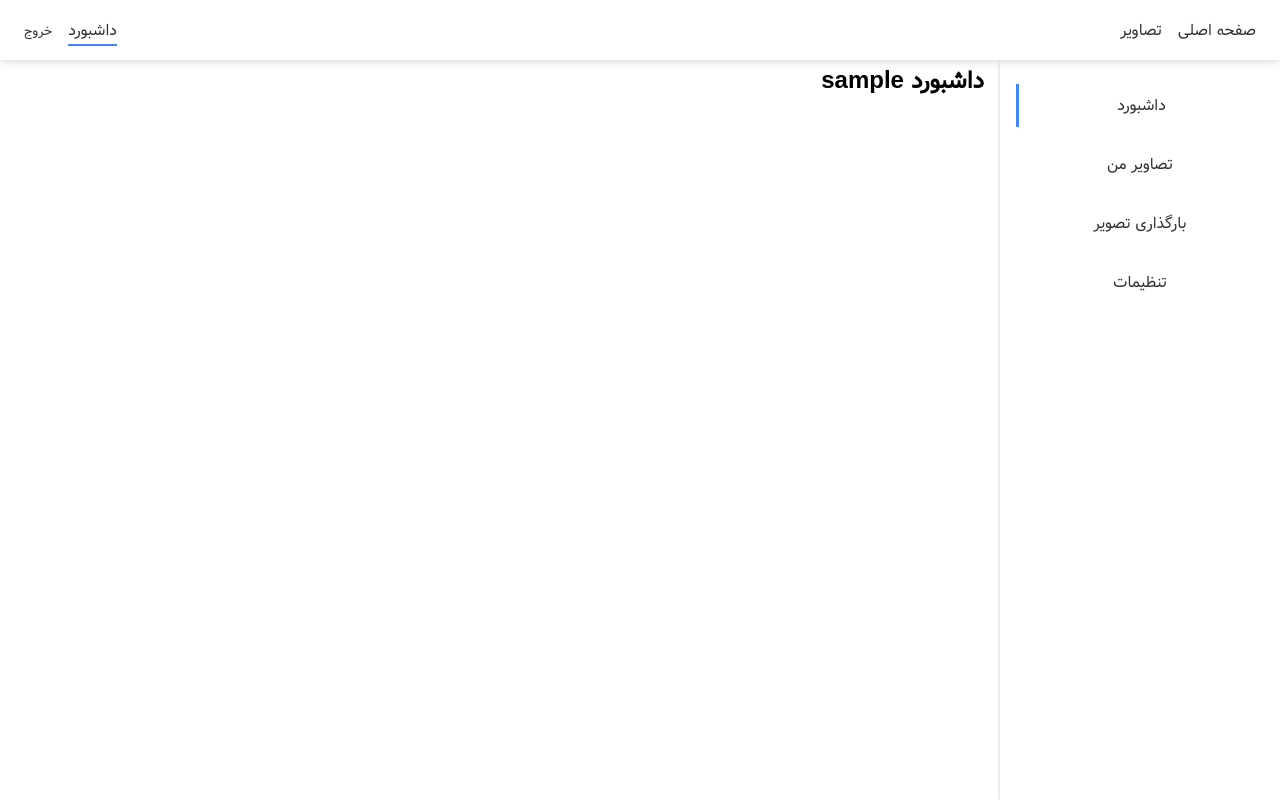
After one commit to W1ckedD/COVID_CT_scan_classification_interface_django, a Django app: page /accounts/dashboard/ in a window 1280 px wide. The commit adds this page. Run offline with Django 4.2, Linux system fonts and the light colour scheme; the visitor is signed in with stand-in values (Sample User, id 1); some libraries are stand-ins or nearby versions.

Commit message:
addedd dashboard page and sidebar partial

```diff
--- /dev/null
+++ b/core/accounts/templates/accounts/dashboard.html
@@ -0,0 +1,5 @@
+{% extends 'base.html' %}
+{% block title %}داشبورد {{user.username}} {% endblock %}
+{% block content %}
+<h2>داشبورد {{user.username}}</h2>
+{% endblock %}
--- a/core/accounts/urls.py
+++ b/core/accounts/urls.py
@@ -5,5 +5,6 @@ from . import views
 urlpatterns = [
   path('login/', views.LoginView.as_view(), name='accounts_login'),
   path('register/', views.RegisterView.as_view(), name='accounts_register'),
-  path('logout/', views.LogoutView.as_view(), name='accounts_logout')
+  path('logout/', views.LogoutView.as_view(), name='accounts_logout'),
+  path('dashboard/', views.DashboardView.as_view(), name='accounts_dashboard')
 ]
--- a/core/accounts/views.py
+++ b/core/accounts/views.py
@@ -29,7 +29,7 @@ class LoginView(View):
 
       auth.login(request, user)
       messages.success(request, 'خوش آمدید.')
-      return redirect('index')
+      return redirect('accounts_dashboard')
 
     elif username:
       user = auth.authenticate(username=username, password=password)
@@ -38,7 +38,7 @@ class LoginView(View):
         return redirect('login')
       auth.login(request, user)
       messages.success(request, 'خوش آمدید.')
-      return redirect('index')
+      return redirect('accounts_dashboard')
 
 
 class RegisterView(View):
@@ -92,9 +92,18 @@ class RegisterView(View):
     auth.login(request, user)
     user.save()
     messages.success(request, 'حساب جدید با موفقیت ایجاد شد.')
-    return redirect('index')
+    return redirect('accounts_dashboard')
 
 class LogoutView(View):
   def post(self, request, *args, **kwargs):
     auth.logout(request)
     return redirect('accounts_login')
+
+
+class DashboardView(View):
+  def get(self, request, *args, **kwargs):
+    if request.user.is_authenticated:
+      return render(request, 'accounts/dashboard.html', context={})
+    else:
+      messages.error(request, 'برای مشاهده این قسمت، ابتدا به حساب کاربری خود وارد شوید.')
+      return redirect('accounts_login')
--- a/core/static/css/alerts.css
+++ b/core/static/css/alerts.css
@@ -36,3 +36,12 @@
 .alert-error .close {
   color: white;
 }
+
+.alert-success {
+  background-color: var(--success-color);
+  color: white;
+}
+
+.alert-success .close {
+  color: white;
+}
--- a/core/static/css/navbar.css
+++ b/core/static/css/navbar.css
@@ -12,6 +12,7 @@
   align-items: center;
   justify-content: space-between;
   padding: 0 1rem;
+  z-index: 2;
 }
 
 .navbar-nav {
--- /dev/null
+++ b/core/static/css/sidebar.css
@@ -0,0 +1,37 @@
+.sidebar {
+  position: fixed;
+  top: 60px;
+  width: 280px;
+  height: calc(100vh - 60px);
+  box-shadow: 0 0 4px #ccc;
+  z-index: 1;
+  background-color: white;
+  overflow: hidden auto;
+}
+
+.sidebar-menu {
+  width: 100%;
+  padding: 0.5rem 1rem;
+  list-style: none;
+}
+
+.menu-item {
+  padding: 0.5rem 1rem;
+  border: none;
+  text-align: center;
+  margin: 1rem 0;
+  transition: background-color ease-in-out 200ms;
+}
+
+.menu-item:hover {
+  background-color: #ddd;
+}
+
+.menu-item.active {
+  border-left: solid 3px var(--primary-color);
+}
+
+.menu-link {
+  text-decoration: none;
+  color: #333;
+}
--- a/core/static/css/style.css
+++ b/core/static/css/style.css
@@ -16,14 +16,20 @@
 }
 
 html, body, h1, h2, h3, h4, h5, h6, p, input, textarea, button, a {
-  font-family: 'Dirooz', sans-serif !important;
+  font-family: 'Dirooz', sans-serif;
 }
 
 .container {
   max-width: 1100px;
   width: 100%;
   margin: auto;
+  padding: 1rem;
   padding-top: 60px;
+}
+
+.margined {
+  max-width: calc(100vw - 280px);
+  margin-right: 280px;
 }
 
 .form {
--- a/core/templates/base.html
+++ b/core/templates/base.html
@@ -12,6 +12,7 @@
     <link rel="stylesheet" href="{% static 'css/style.css' %}" />
     <link rel="stylesheet" href="{% static 'css/navbar.css' %}" />
     <link rel="stylesheet" href="{% static 'css/alerts.css' %}" />
+    <link rel="stylesheet" href="{% static 'css/sidebar.css' %}" />
     <!--<script
       src="https://code.jquery.com/jquery-3.2.1.slim.min.js"
       integrity="sha384-KJ3o2DKtIkvYIK3UENzmM7KCkRr/rE9/Qpg6aAZGJwFDMVNA/GpGFF93hXpG5KkN"
@@ -36,6 +37,13 @@
   <body>
     {% include 'partials/_navbar.html' %}
     {% include 'partials/_alert.html' %}
-    <div class="container">{% block content %} {% endblock %}</div>
+    {% if user.is_authenticated %}
+    {% include 'partials/_sidebar.html' %}
+      <div class="container margined">
+    {% else %}
+      <div class="container">
+    {% endif %}
+      {% block content %} {% endblock %}
+      </div>
   </body>
 </html>
--- a/core/templates/partials/_navbar.html
+++ b/core/templates/partials/_navbar.html
@@ -25,8 +25,12 @@
   </ul>
   {% if user.is_authenticated %}
   <ul class="navbar-nav">
+    {% if 'dashboard' in request.path %}
+    <li class="nav-item active">
+    {% else %}
     <li class="nav-item">
-      <a href="#" class="nav-link">داشبورد</a>
+    {% endif %}
+      <a href="{% url 'accounts_dashboard' %}" class="nav-link">داشبورد</a>
     </li>
     <div class="nav-item">
       <form action="{% url 'accounts_logout' %}" method="post">
--- /dev/null
+++ b/core/templates/partials/_sidebar.html
@@ -0,0 +1,16 @@
+<nav class="sidebar">
+  <ul class="sidebar-menu">
+    <li class="menu-item active">
+      <a href="#" class="menu-link">داشبورد</a>
+    </li>
+    <li class="menu-item">
+      <a href="#" class="menu-link">تصاویر من</a>
+    </li>
+    <li class="menu-item">
+      <a href="#" class="menu-link">بارگذاری تصویر</a>
+    </li>
+    <li class="menu-item">
+      <a href="#" class="menu-link">تنظیمات</a>
+    </li>
+  </ul>
+</nav>
```
